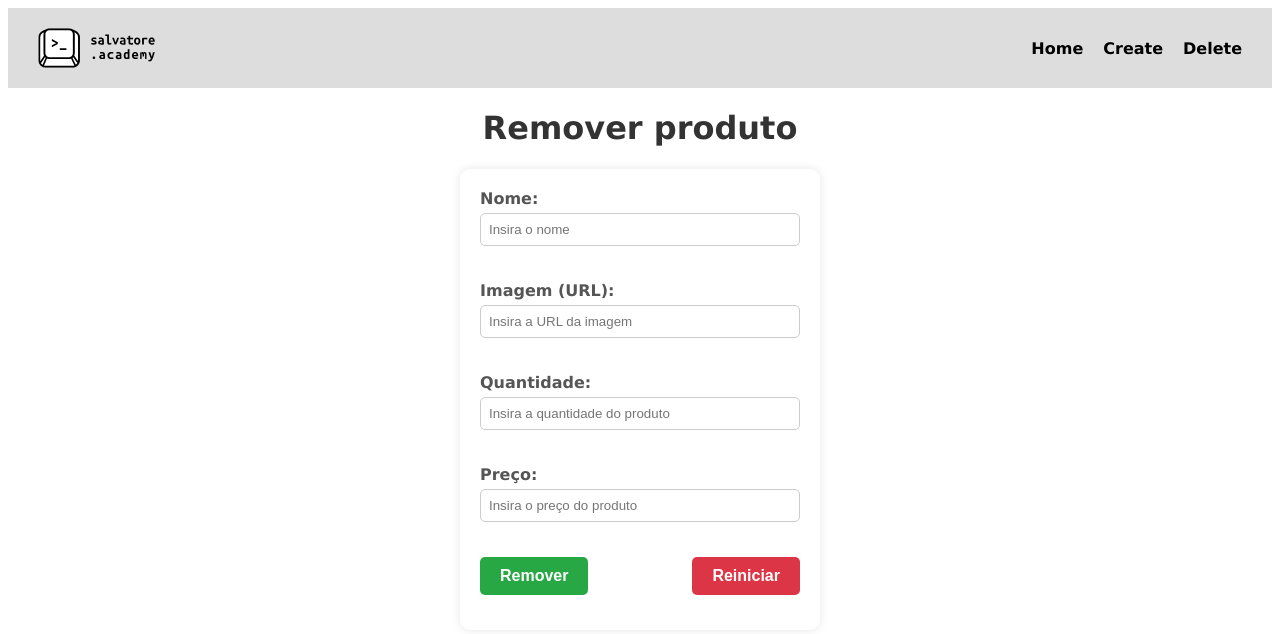
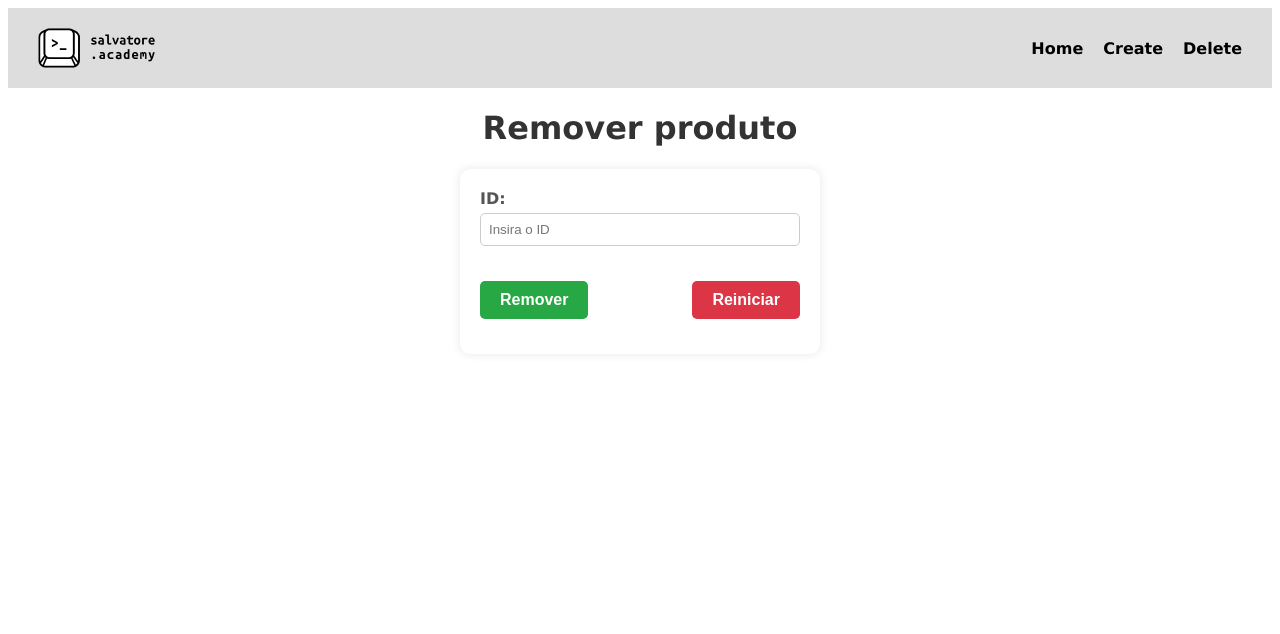
Before and after one commit to RafaeltiMoreira/frontend-backstore, a React (Vite) app: page /delete in a window 1280 px wide. Shown: the top 634 px of the page. Built offline with nearby package versions, Linux system fonts and the light colour scheme.

Commit message:
Correção do código da página `Remove`

```diff
--- a/src/pages/Remove.jsx
+++ b/src/pages/Remove.jsx
@@ -9,16 +9,16 @@ export default function Remove() {
   async function handleSubmit(event) {
     event.preventDefault()
 
-    const stock = {
-      name: event.target.name.value,
-      image: event.target.image.value,
-      quantity: parseInt(event.target.quantity.value),
-      price: parseFloat(event.target.price.value)
+    const id = event.target.id.value;
+
+    if (!id) {
+      toast.error("Por favor, forneça o ID do produto.");
+      return;
     }
 
     const apiUrl = Api.backstore.delete()
 
-    const response = await Api.buildApiPostRequest(apiUrl, stock)
+    const response = await Api.buildApiDeleteRequest(apiUrl)
 
     if (response.ok) {
       toast.success("Produto removido com sucesso!")
@@ -35,23 +35,8 @@ export default function Remove() {
       <div className="flex">
         <form onSubmit={handleSubmit}>
           <div>
-            <label htmlFor="name">Nome:</label>
-            <input type="text" id="name" name="name" placeholder="Insira o nome" required />
-          </div>
-
-          <div>
-            <label htmlFor="image">Imagem (URL):</label>
-            <input type="text" id="image" name="image" placeholder="Insira a URL da imagem" required />
-          </div>
-
-          <div>
-            <label htmlFor="quantity">Quantidade:</label>
-            <input type="number" id="quantity" name="quantity" placeholder="Insira a quantidade do produto" required />
-          </div>
-
-          <div>
-            <label htmlFor="price">Preço:</label>
-            <input type="number" step="0.01" id="price" name="price" placeholder="Insira o preço do produto" required />
+            <label htmlFor="id">ID:</label>
+            <input type="text" id="id" name="id" placeholder="Insira o ID" required />
           </div>
 
           <div className="btn">
```
